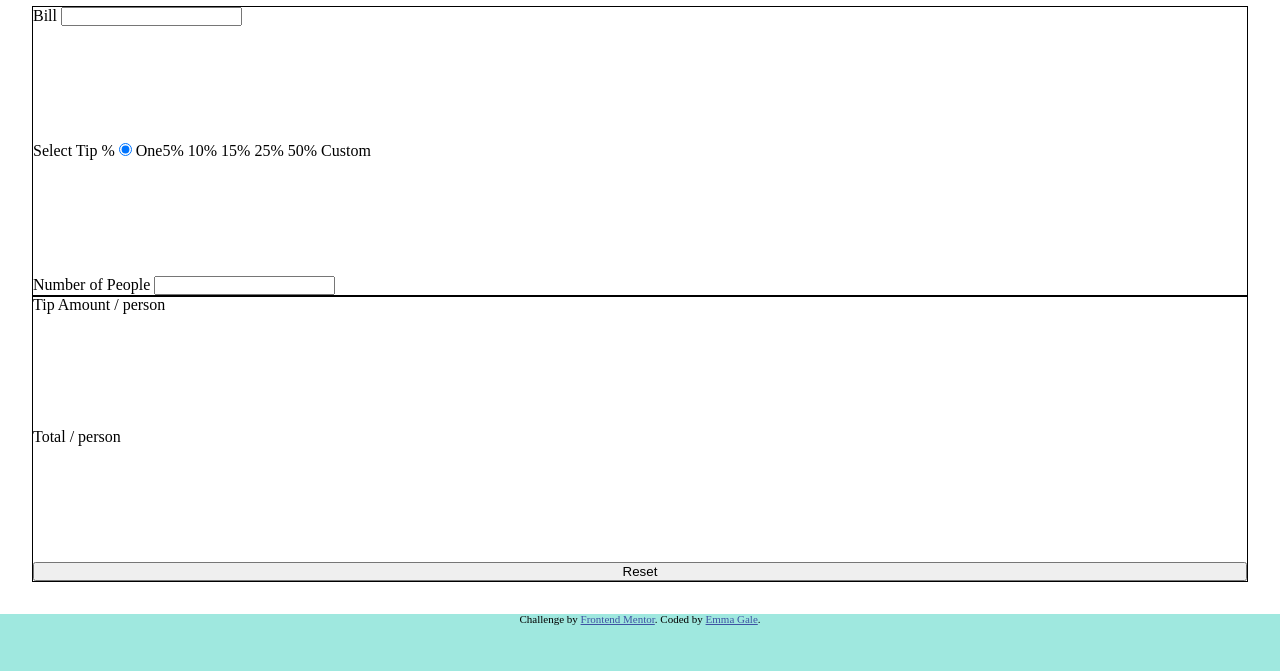
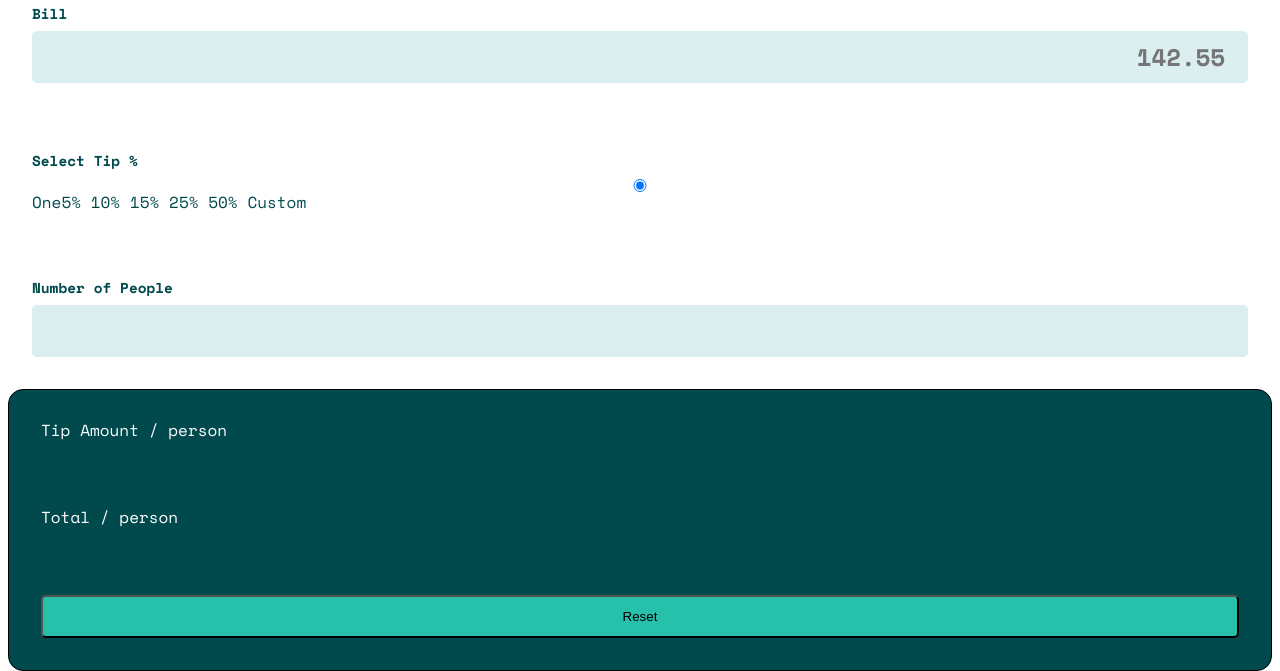
Before and after one commit to emjogale/tip-calculator, a plain HTML site: page index.html in a window 1280 px wide. Shown: the part 129-800 px from the top of the page. Drawn offline with nearby package versions, Linux system fonts and the light colour scheme.

Commit message:
adding in fonts and colors

```diff
--- a/index.html
+++ b/index.html
@@ -14,6 +14,12 @@
 
 		<link rel="stylesheet" href="reset.css" />
 		<link rel="stylesheet" href="style.css" />
+		<link rel="preconnect" href="https://fonts.googleapis.com" />
+		<link rel="preconnect" href="https://fonts.gstatic.com" crossorigin />
+		<link
+			href="https://fonts.googleapis.com/css2?family=Space+Mono:wght@400;700&display=swap"
+			rel="stylesheet"
+		/>
 
 		<title>Frontend Mentor | Tip calculator app</title>
 	</head>
@@ -23,9 +29,10 @@
 		</header>
 		<main class="container">
 			<form class="input-box">
-				<div class="bill-field">
+				<div class="input-field">
 					<label for="bill">Bill</label>
-					<input type="number" id="bill" name="bill" />
+
+					<input type="number" id="bill" name="bill" placeholder="142.55" />
 					<small></small>
 				</div>
 				<div class="tip-radio-buttons">
@@ -33,7 +40,7 @@
 					<input type="radio" checked="checked" name="radio" />
 					<span class="checkmark">One</span>5% 10% 15% 25% 50% Custom
 				</div>
-				<div class="bill-field">
+				<div class="input-field">
 					<label for="num-of-people">Number of People</label>
 					<input type="number" id="num-of-people" name="num-of-people" />
 					<small></small>
@@ -45,12 +52,12 @@
 				<button>Reset</button>
 			</section>
 		</main>
-		<div class="attribution">
+		<!-- <div class="attribution">
 			Challenge by
 			<a href="https://www.frontendmentor.io?ref=challenge" target="_blank"
 				>Frontend Mentor</a
 			>. Coded by <a href="#">Emma Gale</a>.
-		</div>
+		</div> -->
 		<script src="app.js"></script>
 	</body>
 </html>
--- a/style.css
+++ b/style.css
@@ -10,20 +10,26 @@ body {
 	flex-direction: column;
 	justify-content: center;
 	height: 100vh;
-	background-color: #9fe8df;
+	background-color: hsl(185, 41%, 84%);
+	font-size: 16px;
+	font-family: "Space Mono", monospace;
+	color: hsl(183, 100%, 15%);
 }
 
 header {
 	text-align: center;
+	padding: 1.5rem 0;
 }
 .container {
-	height: 80%;
+	height: 90%;
 	width: 100%;
-	padding: 2rem;
+
 	display: flex;
 	flex-direction: column;
 	justify-content: space-between;
 	background-color: white;
+	border-top-left-radius: 25px;
+	border-top-right-radius: 25px;
 }
 
 .input-box {
@@ -31,7 +37,8 @@ header {
 	display: flex;
 	flex-direction: column;
 	justify-content: space-between;
-	border: 1px solid black;
+
+	padding: 2rem;
 }
 
 .results-box {
@@ -40,6 +47,40 @@ header {
 	flex-direction: column;
 	justify-content: space-between;
 	border: 1px solid black;
+	margin: 0 0.5rem;
+	padding: 2rem;
+	background-color: hsl(183, 100%, 15%);
+	color: white;
+	border-radius: 15px;
+}
+
+label {
+	display: block;
+	margin-bottom: 10px;
+	font-size: 0.9rem;
+	font-weight: 700;
+}
+
+input {
+	width: 100%;
+	padding: 0.5rem;
+	/* padding-bottom: 0.5rem; */
+	border-radius: 5px;
+	border: none;
+	background-color: hsl(185, 41%, 90%);
+	font-size: 1.5rem;
+	font-weight: 700;
+	font-family: "Space Mono", monospace;
+}
+
+#bill::placeholder {
+	text-align: right;
+}
+
+button {
+	border-radius: 5px;
+	padding: 0.75rem;
+	background-color: hsl(172, 67%, 45%);
 }
 
 .attribution {
@@ -49,3 +90,5 @@ header {
 .attribution a {
 	color: hsl(228, 45%, 44%);
 }
+
+/* color for /person hsl(184, 14%, 56%); */
```
